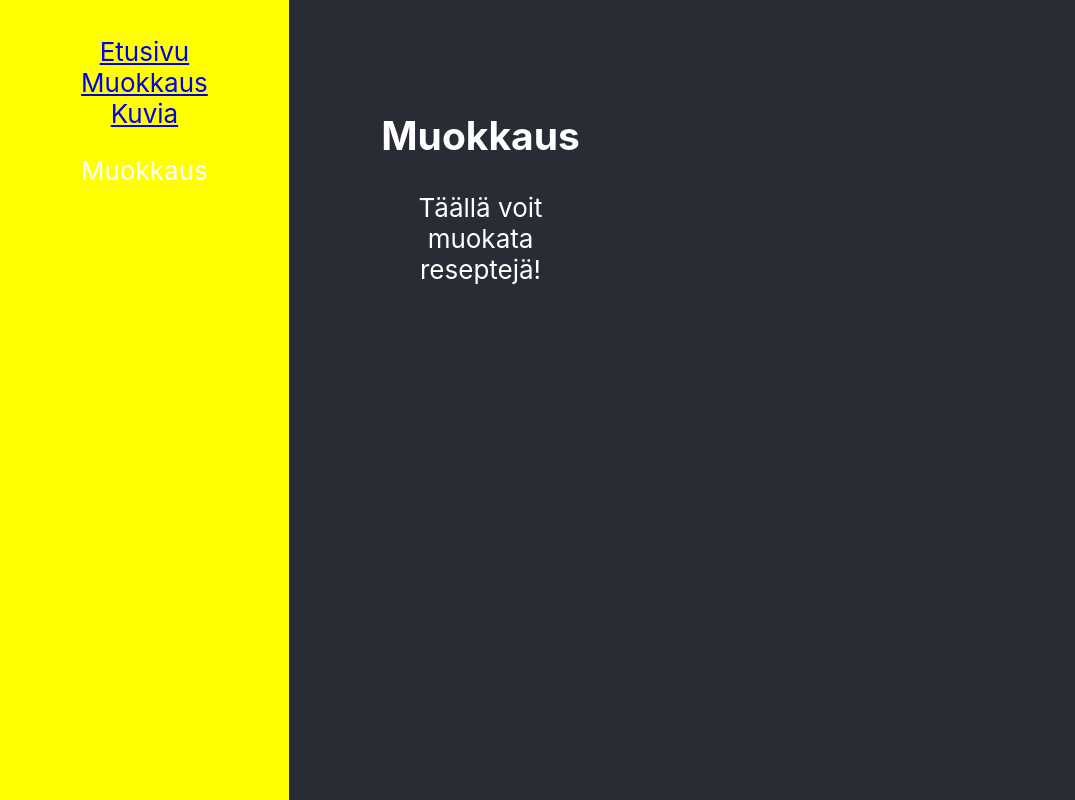
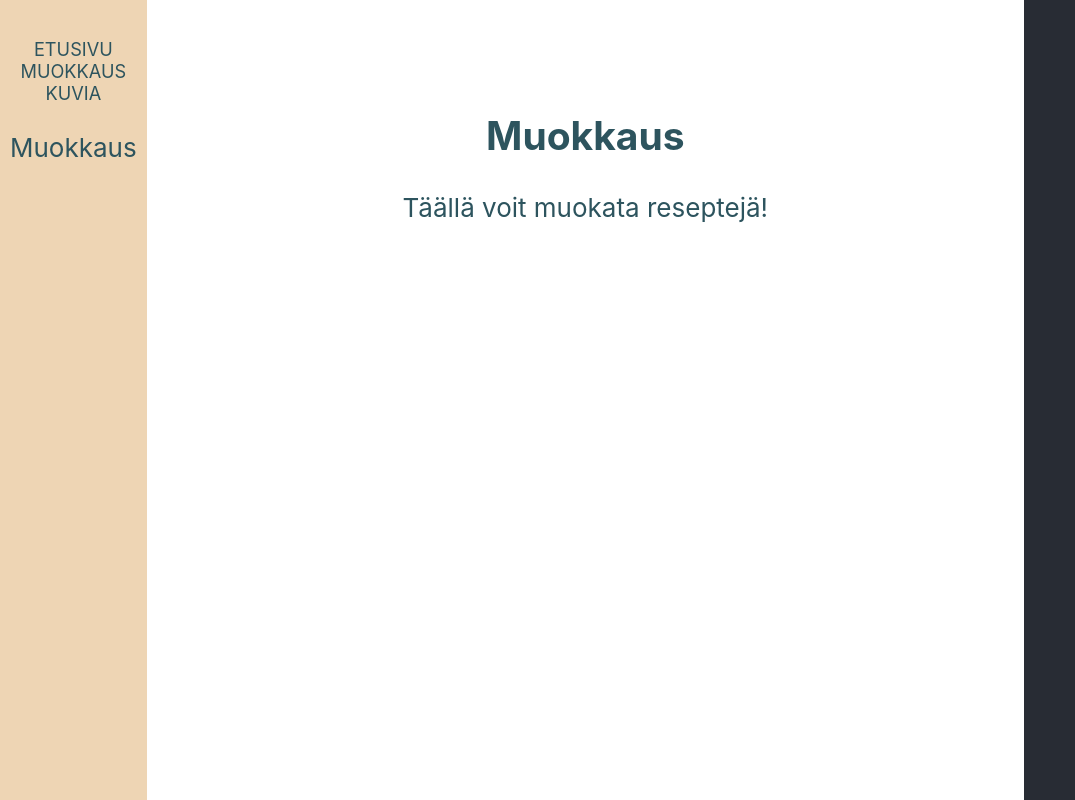
Before and after one commit to stommi/javaVk7GroupFront, a React (Create React App) app: page /editing in a window 1280 px wide. Shown: the whole page, without its empty margins (0-1075 px from the left). Built offline with nearby package versions, Linux system fonts and the light colour scheme.

Commit message:
css sidebar

```diff
--- a/src/Pictures.js
+++ b/src/Pictures.js
@@ -8,7 +8,7 @@ class Pictures extends Component {
                 <div>
                     <h2>Kuvia</h2>
                     <p>Alla herkullisia kuvia</p>
-                    <img src={pic1} className="burger1-kuva" alt="pic1" height={300}/>
+                    <img src={pic1} className="burger1-kuva" alt="pic1" height={400}/>
                 </div>
             </div>
         );
--- a/src/Sidebar.css
+++ b/src/Sidebar.css
@@ -3,6 +3,33 @@
     /*top: 60px;*/
     left: 0;
     height: 100%;
-    /*width: 300px;*/
+    width: 80%;
     transition: left .3s ease-in-out;
+    background-color: white;
+    color: #2d545e;
 }
+
+.sidebarLinks {
+    list-style: none;
+    padding: 10px;
+    font-size: 70%;
+}
+
+.sidebarLinks :link {
+    color: #2d545e;
+    text-decoration: none;
+}
+
+.sidebarLinks :visited {
+    color: #2d545e;
+}
+
+.sidebarLinks :hover {
+    color: #2d545e;
+    background-color: white;
+}
+
+.sidebarLinks :active {
+    font-weight: bold;
+    background-color: white;
+}
--- a/src/Sidebar.js
+++ b/src/Sidebar.js
@@ -15,7 +15,7 @@ const routes = [
         path: "/",
         exact: true,
         sidebar: () => <div>Etusivu</div>,
-        main: () => <Home/>,
+        main: () => <Home/>
 
     },
     {
@@ -37,19 +37,19 @@ export default function SidebarExample() {
                 <div
                     style={{
                         padding: "10px",
-                        width: "40%",
-                        background: "yellow"
+                        // width: "40%",
+                        background: "#eed5b4",
                     }}
                 >
-                    <ul style={{ listStyleType: "none", padding: 0 }}>
+                    <ul className="sidebarLinks">
                         <li>
-                            <Link to="/">Etusivu</Link>
+                            <Link to="/">ETUSIVU</Link>
                         </li>
                         <li>
-                            <Link to="/editing">Muokkaus</Link>
+                            <Link to="/editing">MUOKKAUS</Link>
                         </li>
                         <li>
-                            <Link to="/pictures">Kuvia</Link>
+                            <Link to="/pictures">KUVIA</Link>
                         </li>
                     </ul>
 
```
